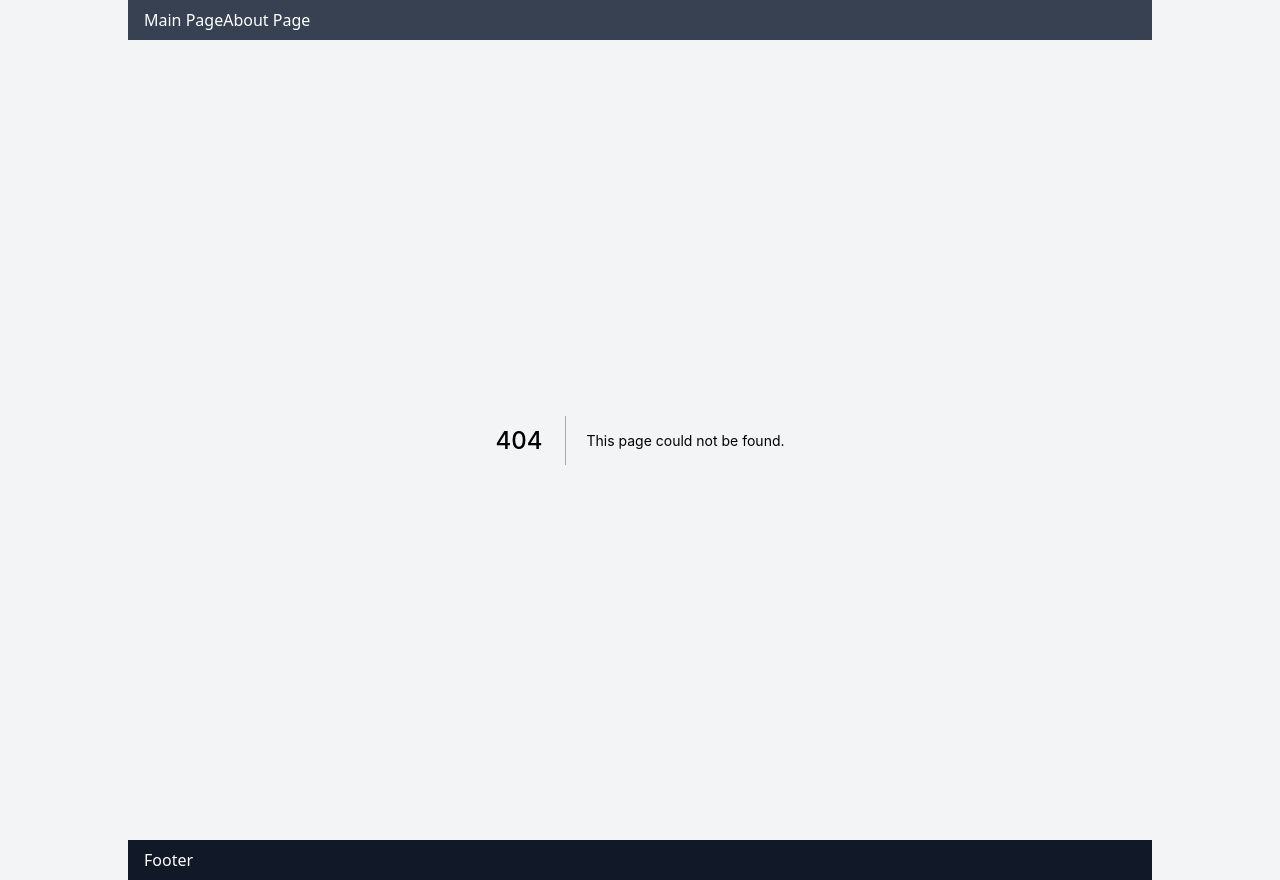
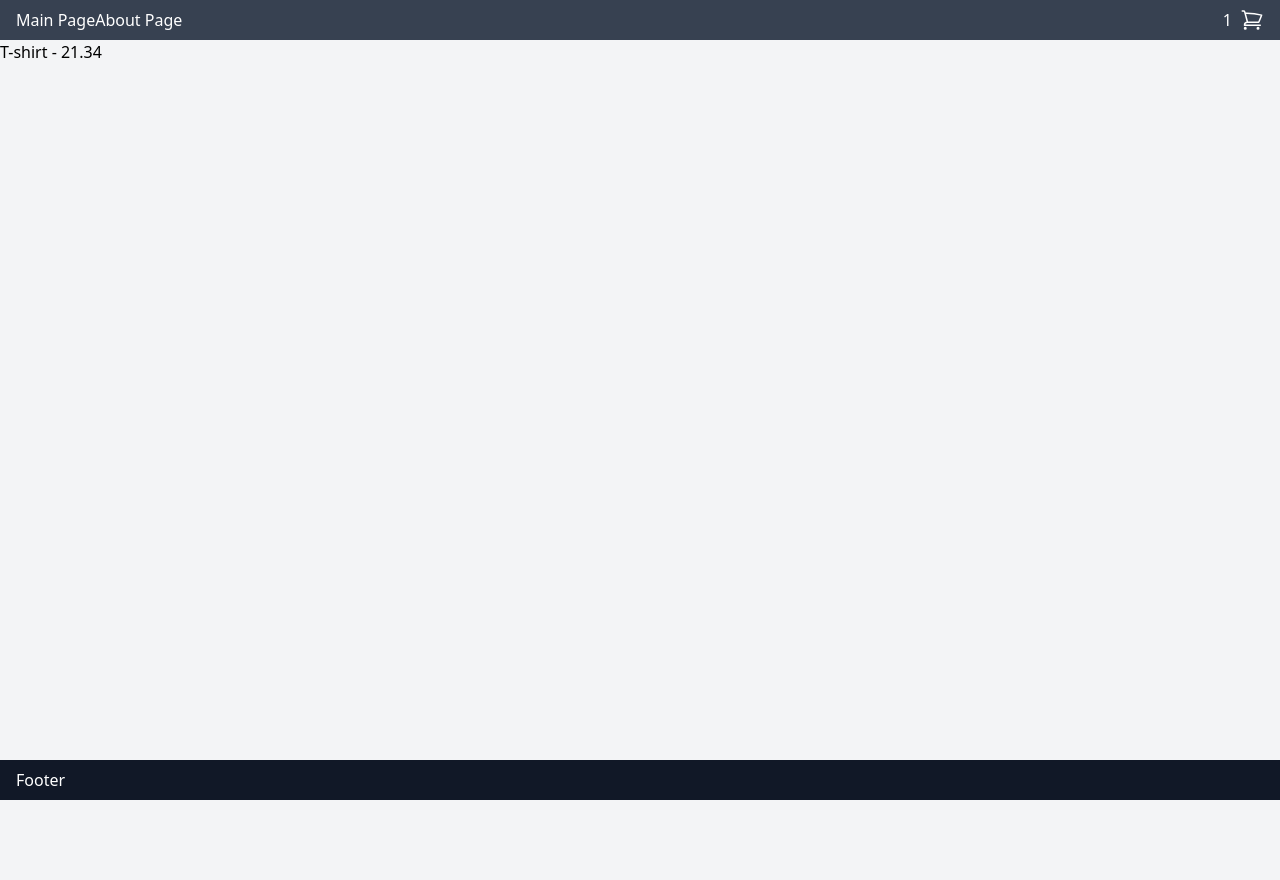
Before and after one commit to aleksander-mrozek/e-commerce, a Next.js app: page /cart in a window 1280 px wide. Before the commit this address had no page. After the commit the page ends 800 px from the top, so only its background shows below. Built offline with nearby package versions, Linux system fonts and the light colour scheme.

Commit message:
feat(cart):provide cart state to navbar & /cart with Context API

```diff
--- /dev/null
+++ b/components/Cart/CartBar.tsx
@@ -0,0 +1,28 @@
+import Link from "next/link";
+
+import { useCartState } from "./CartContext";
+
+export const CartBar = () => {
+  const cartState = useCartState();
+  return (
+    <Link href="/cart">
+      <a className="text-white inline-flex">
+        <span className="mr-2">{cartState.items.length}</span>
+        <svg
+          xmlns="http://www.w3.org/2000/svg"
+          fill="none"
+          viewBox="0 0 24 24"
+          strokeWidth={1.5}
+          stroke="currentColor"
+          className="w-6 h-6"
+        >
+          <path
+            strokeLinecap="round"
+            strokeLinejoin="round"
+            d="M2.25 3h1.386c.51 0 .955.343 1.087.835l.383 1.437M7.5 14.25a3 3 0 00-3 3h15.75m-12.75-3h11.218c1.121-2.3 2.1-4.684 2.924-7.138a60.114 60.114 0 00-16.536-1.84M7.5 14.25L5.106 5.272M6 20.25a.75.75 0 11-1.5 0 .75.75 0 011.5 0zm12.75 0a.75.75 0 11-1.5 0 .75.75 0 011.5 0z"
+          />
+        </svg>
+      </a>
+    </Link>
+  );
+};
--- /dev/null
+++ b/components/Cart/CartContext.tsx
@@ -0,0 +1,42 @@
+import { createContext, ReactNode, useContext, useState } from "react";
+
+interface CartItem {
+  price: number;
+  title: string;
+}
+
+interface CartState {
+  items: CartItem[];
+}
+
+export const CartStateContext = createContext<CartState | null>(null);
+
+export const CartStateContextProvider = ({
+  children,
+}: {
+  children: ReactNode;
+}) => {
+  const [cartItems, setCartItems] = useState<CartItem[]>([
+    {
+      price: 21.34,
+      title: "T-shirt",
+    },
+  ]);
+  return (
+    <CartStateContext.Provider
+      value={{
+        items: cartItems,
+      }}
+    >
+      {children}
+    </CartStateContext.Provider>
+  );
+};
+
+export const useCartState = () => {
+  const cartState = useContext(CartStateContext);
+  if (!cartState) {
+    throw new Error("You forgot about CartStateContextProvider!");
+  }
+  return cartState;
+};
--- a/components/Footer.tsx
+++ b/components/Footer.tsx
@@ -1,7 +1,5 @@
 export const Footer = () => {
   return (
-    <footer className="bg-gray-900 px-4 py-2 text-white mx-auto max-w-5xl w-full">
-      Footer
-    </footer>
+    <footer className="bg-gray-900 px-4 py-2 text-white w-full">Footer</footer>
   );
 };
--- a/components/Header.tsx
+++ b/components/Header.tsx
@@ -1,11 +1,13 @@
 import Link from "next/link";
 import { useRouter } from "next/router";
+
+import { CartBar } from "./Cart/CartBar";
 
 export const Header = () => {
   const router = useRouter();
   return (
-    <header className="mx-auto max-w-5xl w-full">
-      <nav className="bg-gray-700 px-4 py-2 text-white">
+    <header className="w-full flex items-center justify-between bg-gray-700 px-4">
+      <nav className="py-2 text-white">
         <Link href="/">
           <a className={router.pathname === "/" ? "text-indigo-300" : ""}>
             Main Page
@@ -17,6 +19,7 @@
           </a>
         </Link>
       </nav>
+      <CartBar />
     </header>
   );
 };
--- a/pages/_app.tsx
+++ b/pages/_app.tsx
@@ -5,17 +5,20 @@
 import { Layout } from "../components/Layout";
 import "../styles/globals.css";
 import SEO from "../next-seo.config";
+import { CartStateContextProvider } from "../components/Cart/CartContext";
 
 const client = new QueryClient();
 
 function MyApp({ Component, pageProps }: AppProps) {
   return (
+    <CartStateContextProvider>
       <Layout>
         <DefaultSeo {...SEO} />
         <QueryClientProvider client={client}>
           <Component {...pageProps} />
         </QueryClientProvider>
       </Layout>
+    </CartStateContextProvider>
   );
 }
 
--- /dev/null
+++ b/pages/cart.tsx
@@ -0,0 +1,18 @@
+import { useCartState } from "../components/Cart/CartContext";
+
+const CartPage = () => {
+  const cartState = useCartState();
+  return (
+    <div>
+      <ul>
+        {cartState.items.map((item, index) => (
+          <li key={`${item.title}_${index}`}>
+            {item.title} - {item.price}
+          </li>
+        ))}
+      </ul>
+    </div>
+  );
+};
+
+export default CartPage;
```
Lines whose indentation alone changed are shown as unchanged.
